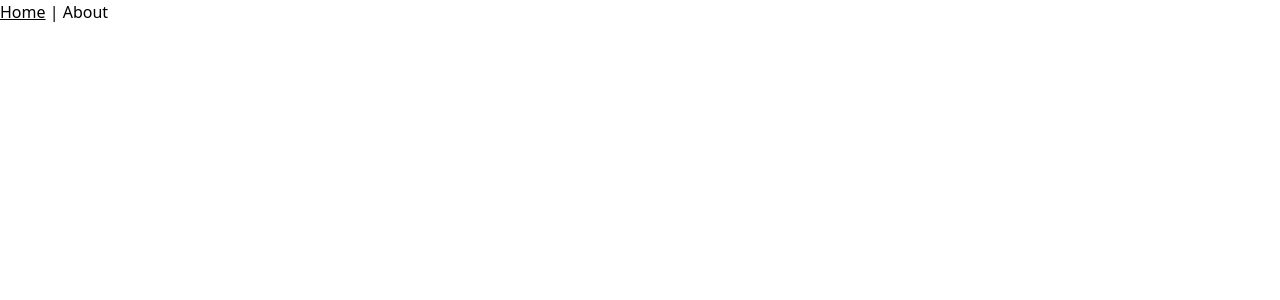
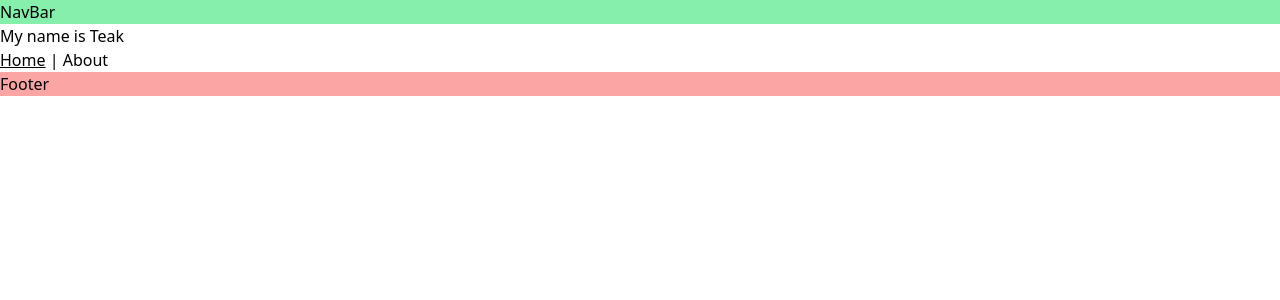
Before and after one commit to soAcademy/workshop-state-and-event, a React (Create React App) app: page / in a window 1280 px wide. Shown: the top 300 px of the page. Built offline with nearby package versions, Linux system fonts and the light colour scheme.

Commit message:
feat: add Header and Footer

```diff
--- a/src/App.js
+++ b/src/App.js
@@ -5,10 +5,12 @@ import About from './About';
 
 const App = () => (
   <BrowserRouter>
+  <div className="bg-green-300">NavBar</div>
     <Routes>
-      <Route exact path="/" element={<Home/>} />
+      <Route exact path="/" element={<Home title="My name is Teak"/>} />
       <Route exact path="/about" element={<About/>} />
     </Routes>
+  <div className="bg-red-300">Footer</div>
   </BrowserRouter>
 );
 
--- a/src/Home.js
+++ b/src/Home.js
@@ -1,7 +1,8 @@
 import { Link } from "react-router-dom";
 
-const Home = () => (
+const Home = (props) => (
   <div>
+    <div>{props.title}</div>
     <span className="underline">Home</span> | {" "}
     <Link to="/about">About</Link>
   </div>
```
